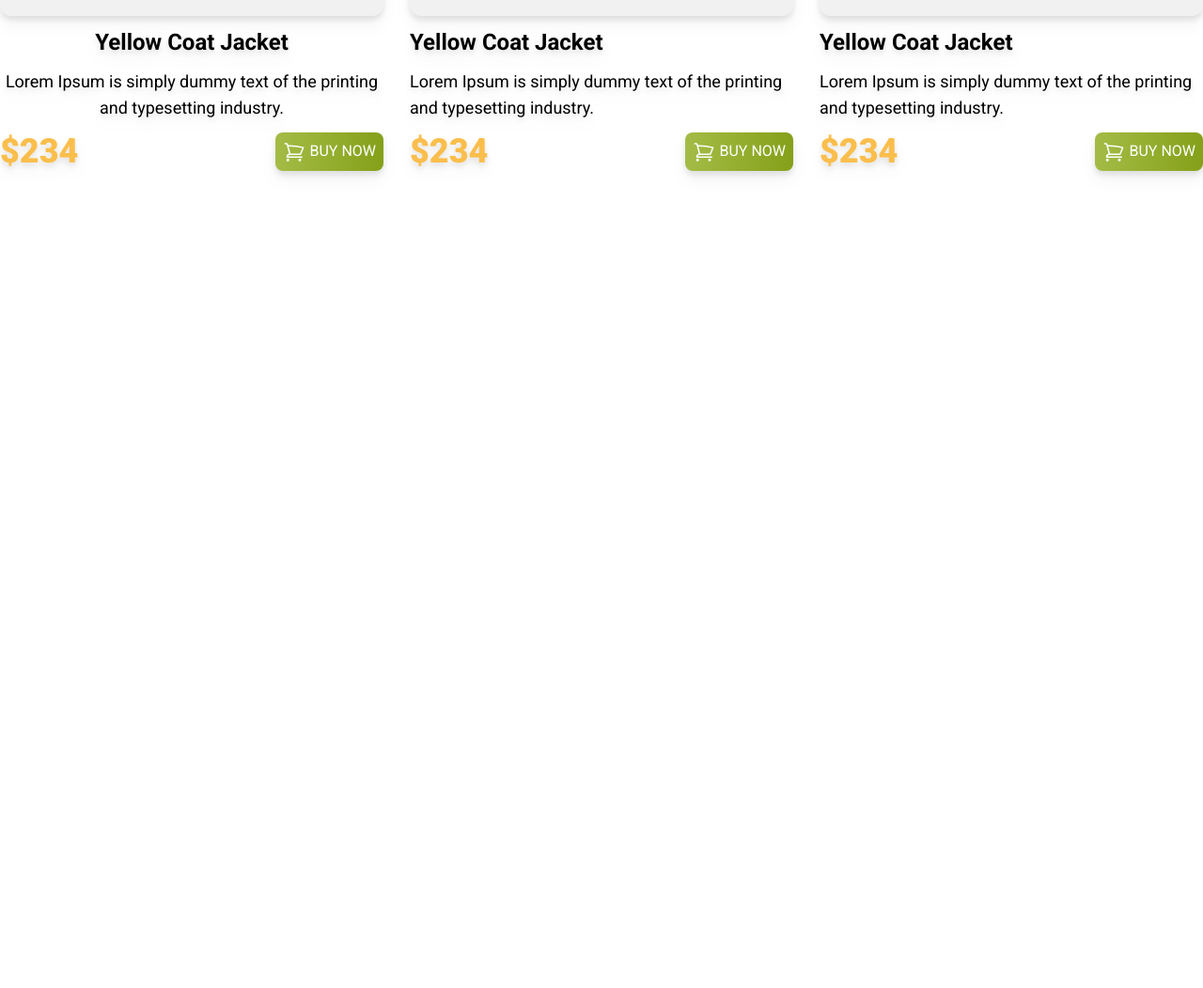
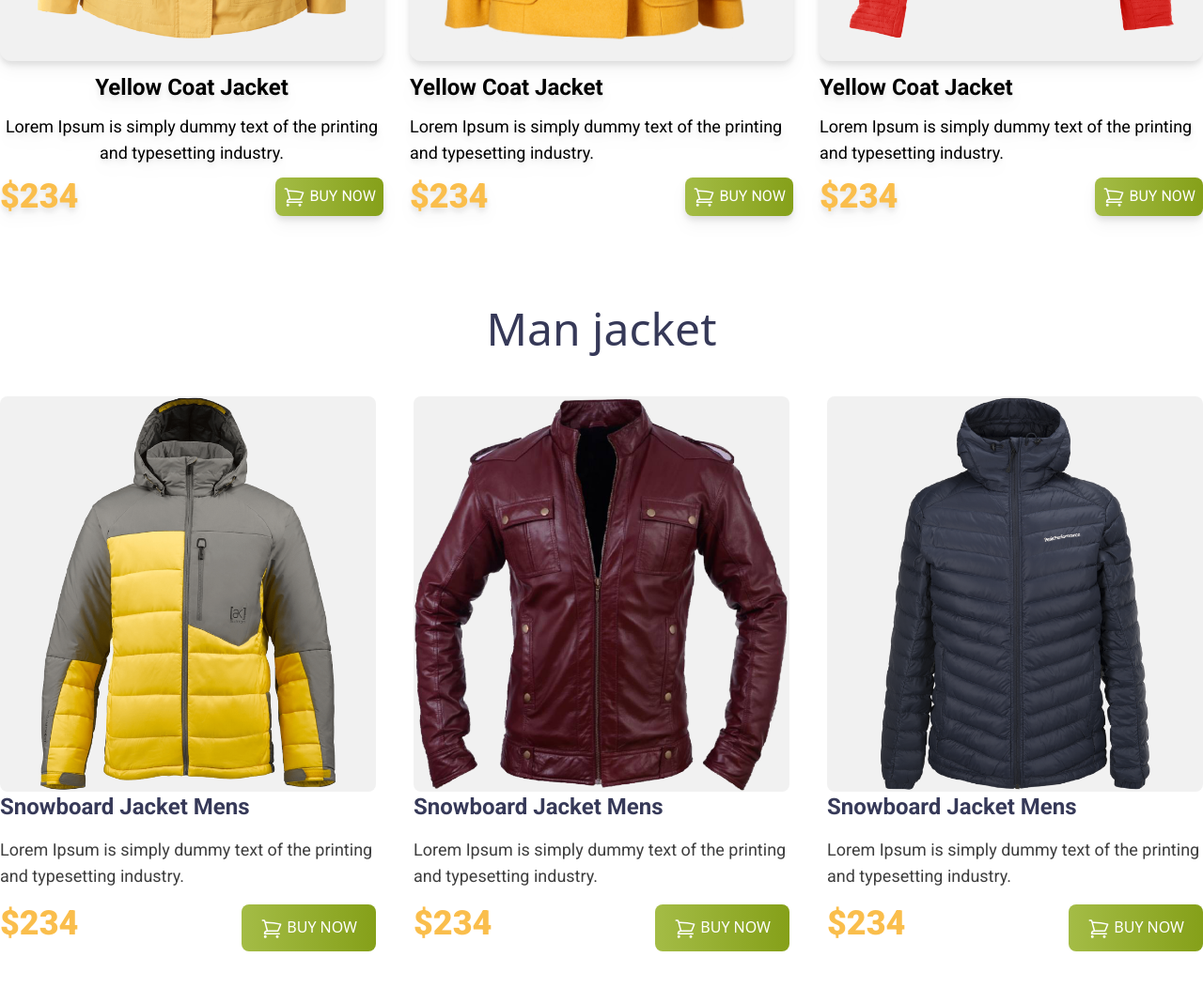
Before and after one commit to Emrandu1989/penguin-fashion, a plain HTML site: page index.html in a window 1280 px wide. Shown: the part 1200-2252 px from the top of the page at 94% size. Before the commit the page ends 1430 px from the top, so only its background shows below. Drawn offline with nearby package versions, Linux system fonts and the light colour scheme.

Commit message:
added men jacket section

```diff
--- a/index.html
+++ b/index.html
@@ -47,7 +47,9 @@
 
         <!-- women Jacket section -->
                <section class="py-12 ">
-                  <h3 class="text-3xl font-bebas">Woman Jackets</h3>
+                  <div class="text-center mb-12">
+                    <h3 class="text-3xl text-[#363958] font-bebas">Woman Jackets</h3>
+                  </div>
 
                   <!-- jackets container -->
                   <div class="font-roboto grid grid-cols-1  md:grid-cols-2 lg:grid-cols-3 gap-7">
@@ -116,6 +118,75 @@
                       </div>
                   </div>
                </section>
+        <!-- men Jacket section -->
+          <section class="py-12">
+               <div class="text-center mb-12">
+                    <h2 class="text-5xl font-besas text-[#363958] ">Man jacket</h2>
+               </div>
+               <!-- jacket container-->
+               <div class="container grid grid-cols-1 md:grid-cols-2 lg:grid-cols-3 gap-10">
+                      <!-- card1 -->
+                      <div class="card">
+                         <div class="bg-[#F1F1F1] rounded-lg">
+                            <img src="./images/jacket-4.png" alt="">
+                         </div>
+                         <div class="space-y-4">
+                            <h2 class="font-roboto text-2xl font-bold text-[#363958]">Snowboard Jacket Mens</h2>
+                            <p class="font-roboto text-lg text-[#3E3E3E]">Lorem Ipsum is simply dummy text of the
+                                printing and typesetting industry.</p>
+                            <div class="flex justify-between">
+                                <h3 class="font-roboto text-4xl font-extrabold text-[#FABE4C]">$234</h3>
+                                <button class="p-3 px-5 text-white rounded-lg uppercase bg-gradient-to-r from-[#A4BC46] to-[#85A019]">
+                                    <svg xmlns="http://www.w3.org/2000/svg" fill="none" viewBox="0 0 24 24" stroke-width="1.5" stroke="currentColor" class="w-6 h-6 inline">
+                                        <path stroke-linecap="round" stroke-linejoin="round" d="M2.25 3h1.386c.51 0 .955.343 1.087.835l.383 1.437M7.5 14.25a3 3 0 0 0-3 3h15.75m-12.75-3h11.218c1.121-2.3 2.1-4.684 2.924-7.138a60.114 60.114 0 0 0-16.536-1.84M7.5 14.25 5.106 5.272M6 20.25a.75.75 0 1 1-1.5 0 .75.75 0 0 1 1.5 0Zm12.75 0a.75.75 0 1 1-1.5 0 .75.75 0 0 1 1.5 0Z" />
+                                      </svg>
+
+                                    Buy Now</button>
+                            </div>
+                         </div>
+                      </div>
+                      <!-- card2 -->
+                      <div class="card">
+                         <div class="bg-[#F1F1F1] rounded-lg">
+                            <img src="./images/jacket-5.png" alt="">
+                         </div>
+                         <div class="space-y-4">
+                            <h2 class="font-roboto text-2xl font-bold text-[#363958]">Snowboard Jacket Mens</h2>
+                            <p class="font-roboto text-lg text-[#3E3E3E]">Lorem Ipsum is simply dummy text of the
+                                printing and typesetting industry.</p>
+                            <div class="flex justify-between">
+                                <h3 class="font-roboto text-4xl font-extrabold text-[#FABE4C]">$234</h3>
+                                <button class="p-3 px-5 text-white rounded-lg uppercase bg-gradient-to-r from-[#A4BC46] to-[#85A019]">
+                                    <svg xmlns="http://www.w3.org/2000/svg" fill="none" viewBox="0 0 24 24" stroke-width="1.5" stroke="currentColor" class="w-6 h-6 inline">
+                                        <path stroke-linecap="round" stroke-linejoin="round" d="M2.25 3h1.386c.51 0 .955.343 1.087.835l.383 1.437M7.5 14.25a3 3 0 0 0-3 3h15.75m-12.75-3h11.218c1.121-2.3 2.1-4.684 2.924-7.138a60.114 60.114 0 0 0-16.536-1.84M7.5 14.25 5.106 5.272M6 20.25a.75.75 0 1 1-1.5 0 .75.75 0 0 1 1.5 0Zm12.75 0a.75.75 0 1 1-1.5 0 .75.75 0 0 1 1.5 0Z" />
+                                      </svg>
+
+                                    Buy Now</button>
+                            </div>
+                         </div>
+                      </div>
+                      <!-- card3 -->
+                      <div class="card">
+                         <div class="bg-[#F1F1F1] rounded-lg">
+                            <img src="./images/jacket-6.png" alt="">
+                         </div>
+                         <div class="space-y-4">
+                            <h2 class="font-roboto text-2xl font-bold text-[#363958]">Snowboard Jacket Mens</h2>
+                            <p class="font-roboto text-lg text-[#3E3E3E]">Lorem Ipsum is simply dummy text of the
+                                printing and typesetting industry.</p>
+                            <div class="flex justify-between">
+                                <h3 class="font-roboto text-4xl font-extrabold text-[#FABE4C]">$234</h3>
+                                <button class="p-3 px-5 text-white rounded-lg uppercase bg-gradient-to-r from-[#A4BC46] to-[#85A019]">
+                                    <svg xmlns="http://www.w3.org/2000/svg" fill="none" viewBox="0 0 24 24" stroke-width="1.5" stroke="currentColor" class="w-6 h-6 inline">
+                                        <path stroke-linecap="round" stroke-linejoin="round" d="M2.25 3h1.386c.51 0 .955.343 1.087.835l.383 1.437M7.5 14.25a3 3 0 0 0-3 3h15.75m-12.75-3h11.218c1.121-2.3 2.1-4.684 2.924-7.138a60.114 60.114 0 0 0-16.536-1.84M7.5 14.25 5.106 5.272M6 20.25a.75.75 0 1 1-1.5 0 .75.75 0 0 1 1.5 0Zm12.75 0a.75.75 0 1 1-1.5 0 .75.75 0 0 1 1.5 0Z" />
+                                      </svg>
+
+                                    Buy Now</button>
+                            </div>
+                         </div>
+                      </div>
+               </div>
+          </section>
        </main>
        <footer>
 
```
